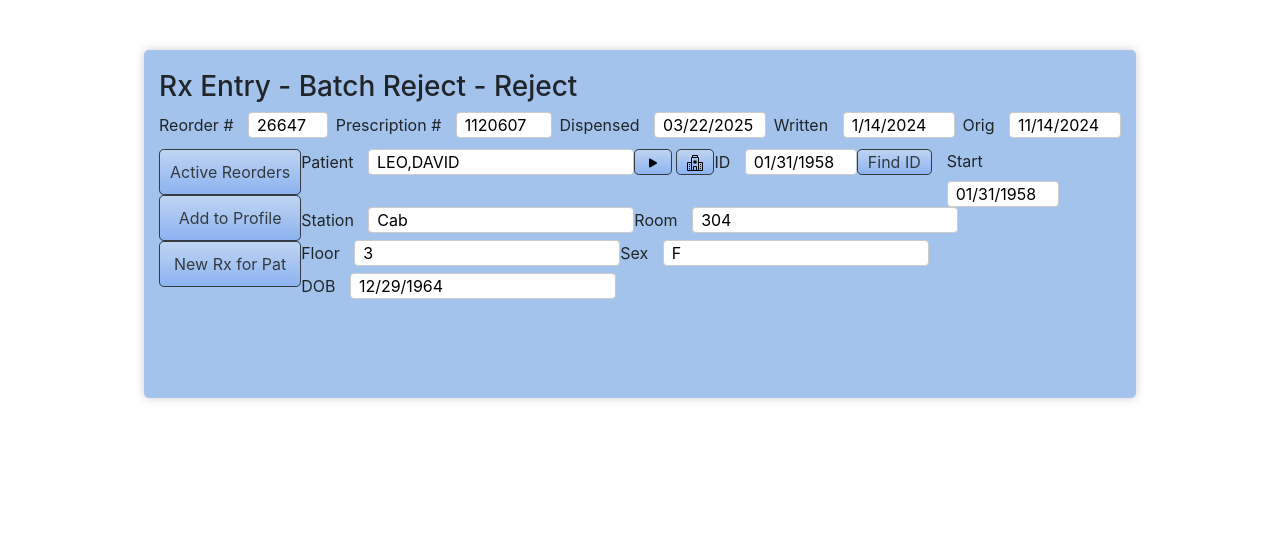
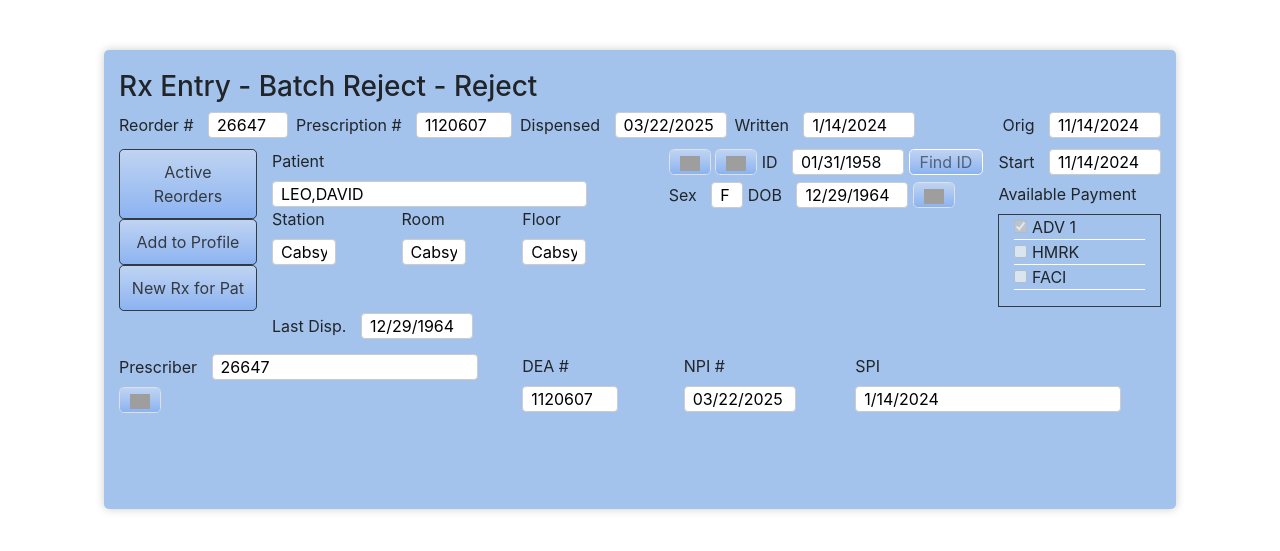
Before and after one commit to itsJhnL/asc_simulator, a PHP site: page /framework_simulator.php in a window 1280 px wide. Shown: the top 551 px of the page. Run offline with PHP 8.4, Linux system fonts and the light colour scheme; grey boxes are pictures that could not be loaded.

Commit message:
add input field, boxes and design.
improved grid box and input field

```diff
--- a/frontend/framework_simulator.php
+++ b/frontend/framework_simulator.php
@@ -11,44 +11,44 @@
 </head>
 
 <body>
-    <div class="container overflow-hidden col-md-12" style="max-width: 62rem;">
+    <div class="container overflow-hidden col-md-12" style="max-width: 67rem;">
+        <div>
             <header>
                 <h3>Rx Entry - Batch Reject - Reject</h3>
             </header>
-        <div class="pb-1 d-flex justify-content-between mx-auto">
-
-            <div class="">
+            <div class="row mx-auto justify-content-between">
+                <div class="pb-1 d-flex">
+                    <div class="mr-md-2">
                         <label>Reorder #</label>
                         <input class="input-field" style="max-width: 5rem;" type="text" value="26647" readonly>
                     </div>
 
 
-            <div class="">
+                    <div class="mr-md-2">
                         <label>Prescription #</label>
                         <input class="input-field" style="max-width: 6rem;" type="text" value="1120607" readonly>
                     </div>
 
 
-            <div class="">
+                    <div class="mr-md-2">
                         <label>Dispensed</label>
                         <input class="input-field" style="max-width: 7rem;" type="text" value="03/22/2025" readonly>
                     </div>
 
 
-            <div class="">
+                    <div class="mr-md-2">
                         <label>Written</label>
                         <input class="input-field" style="max-width: 7rem;" type="text" value="1/14/2024" readonly>
                     </div>
-
-
-            <div class="">
+                </div>
+                <div class=" justify-content-end">
                     <label>Orig</label>
                     <input class="input-field" style="max-width: 7rem;" type="text" value="11/14/2024" readonly>
                 </div>
+            </div>
+            <div class="d-flex justify-content-between mx-auto">
 
-        </div>
-        <div class="row mx-auto">
-
+                <!-- buttons -->
                 <div class="d-flex flex-column">
                     <button class="rounded-lg text-dark border border-dark" id="button-gradient">Active
                         Reorders</button>
@@ -56,67 +56,110 @@
                     <button class="rounded-lg text-dark border border-dark" id="button-gradient">New Rx for Pat</button>
                 </div>
 
+                <div class="d-flex justify-content-between">
+                    <div class="col flex-column">
+                        <div class="">
+                            <label>Patient</label>
+                            <input class="input-field" style="min-width: 19.7rem;" type="text" value="LEO,DAVID">
+                        </div>
+                        <div class="d-flex">
+                            <div class="mr-md-2" style="max-width: 9rem;">
+                                <label for="">Station</label>
+                                <input class="input-field" style="max-width: 4rem;" type="text" value="Cabsy">
+                            </div>
+                            <div class="mr-md-2" style="max-width: 9rem;">
+                                <label for="">Room</label>
+                                <input class="input-field" style="max-width: 4rem;" type="text" value="Cabsy">
+                            </div>
+                            <div class="mr-md-2" style="max-width: 9rem;">
+                                <label for="">Floor</label>
+                                <input class="input-field" style="max-width: 4rem;" type="text" value="Cabsy">
+                            </div>
+                        </div>
+                        <div class="row pt-5">
+                            <div class="col align-items-end">
+                                <label for="">Last Disp.</label>
+                                <input class="input-field" style="max-width: 7rem;" type="text" value="12/29/1964">
+                            </div>
+                        </div>
+                    </div>
+                    <div>
                         <div class="col">
-                <!-- IF DID NOT FIX JUST REMOVE THE DIV TO RESTORE. -->
-                <div class="row">
-                    <div>
-                        <label>Patient</label>
-                        <input class="input-field" type="text" value="LEO,DAVID">
-                    </div>
+                            <button class="input-field rounded-lg border" id="button-gradient" readonly>
+                                <img src="assets/images/play-button.png" style="height: 15px" alt="Patient Profile">
+                            </button>
 
-                    <div>
-                        <button class="input-field rounded-lg text-dark border border-dark" id="button-gradient"
-                            readonly>
-                            <img src="assets/images/play-fill.svg" alt="Patient Profile">
+                            <button class="input-field rounded-lg border" id="button-gradient" readonly>
+                                <img src="assets/images/hospital-button.png" style="height: 15px" alt="Patient Profile">
                             </button>
-                        <button class="input-field rounded-lg text-dark border border-dark" id="button-gradient"
-                            readonly>
-                            <img src="assets/images/hospital.svg" alt="Patient Profile">
-                        </button>
-                    </div>
 
-                    <div>
                             <label>ID</label>
                             <input class="input-field" style="max-width: 7rem;" type="text" value="01/31/1958">
-                    </div>
 
-                    <div class="">
-                        <button class="input-field rounded-lg text-dark border border-dark" id="button-gradient"
-                            readonly>Find
+                            <button class="input-field rounded-lg border text-black-50 border-white"
+                                style="cursor: no-drop" id="button-gradient" readonly>Find
                                 ID</button>
                         </div>
+                        <div class="col">
+                            <label>Sex</label>
+                            <input class="input-field" style="max-width: 2rem;" type="text" value="F">
 
-                    <div class="col">
-                        <label>Start</label>
-                        <input class="input-field" style="max-width: 7rem;" type="text" value="01/31/1958">
+                            <label>DOB</label>
+                            <input class="input-field" type="text" style="max-width: 7rem;" value="12/29/1964">
+
+                            <button class="input-field rounded-lg border" id="button-gradient" readonly>
+                                <img src="assets/images/docs.png" style="height: 15px" alt="Patient Profile">
+                            </button>
                         </div>
                     </div>
 
-                <div class="row">
+                    <div class="flex-column">
+                        <div class="justify-between-end">
+                            <label>Start</label>
+                            <input class="input-field" style="max-width: 7rem;" type="text" value="11/14/2024" readonly>
+                        </div>
+                        <div class="">
+                            <label>Available Payment</label>
+                            <div class="border border-dark ">
+                                <ul class="col" style="list-style-type: none;">
+                                    <li class="border-bottom border-white"><input type="checkbox" checked disabled> ADV
+                                        1
+                                    </li>
+                                    <li class="border-bottom border-white"><input type="checkbox" disabled> HMRK</li>
+                                    <li class="border-bottom border-white"><input type="checkbox" disabled> FACI</li>
+                                </ul>
+                            </div>
+                        </div>
+                    </div>
+                </div>
+            </div>
+            <div class="pt-2 row mx-auto justify-content-between">
+                <div class="pb-1 d-flex">
+                    <div class="mr-md-2">
+                        <label>Prescriber</label>
+                        <input class="input-field" type="text" value="26647" readonly>
 
-                    <div>
-                        <label>Station</label>
-                        <input class="input-field" type="text" value="Cab">
+                        <button class="input-field rounded-lg border" id="button-gradient" readonly>
+                            <img src="assets/images/play-button.png" style="height: 15px" alt="Patient Profile">
+                        </button>
+
                     </div>
 
-                    <div>
-                        <label>Room</label>
-                        <input class="input-field" type="text" value="304">
+                    <div class="mr-md-2">
+                        <label>DEA #</label>
+                        <input class="input-field" style="max-width: 6rem;" type="text" value="1120607" readonly>
                     </div>
 
-                    <div>
-                        <label>Floor</label>
-                        <input class="input-field" type="text" value="3">
+
+                    <div class="mr-md-2">
+                        <label>NPI #</label>
+                        <input class="input-field" style="max-width: 7rem;" type="text" value="03/22/2025" readonly>
                     </div>
 
-                    <div>
-                        <label>Sex</label>
-                        <input class="input-field" type="text" value="F">
-                    </div>
 
-                    <div>
-                        <label>DOB</label>
-                        <input class="input-field" type="text" value="12/29/1964">
+                    <div class="mr-md-2">
+                        <label>SPI</label>
+                        <input class="input-field" type="text" value="1/14/2024" readonly>
                     </div>
                 </div>
             </div>
```
Lines whose indentation alone changed are shown as unchanged.
